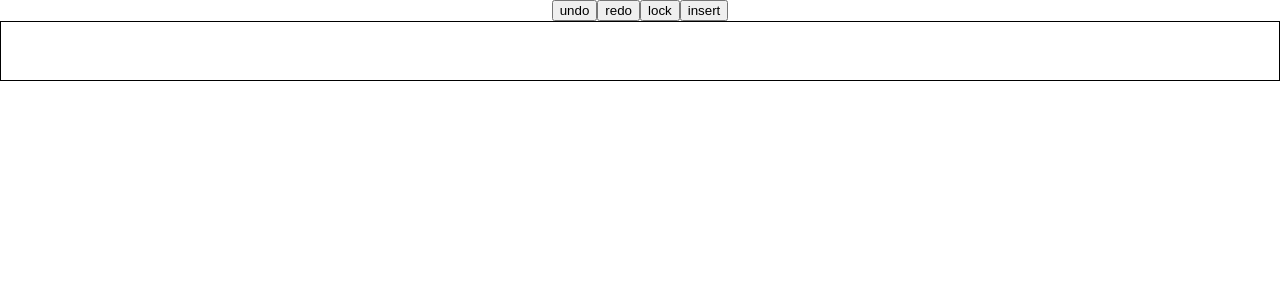
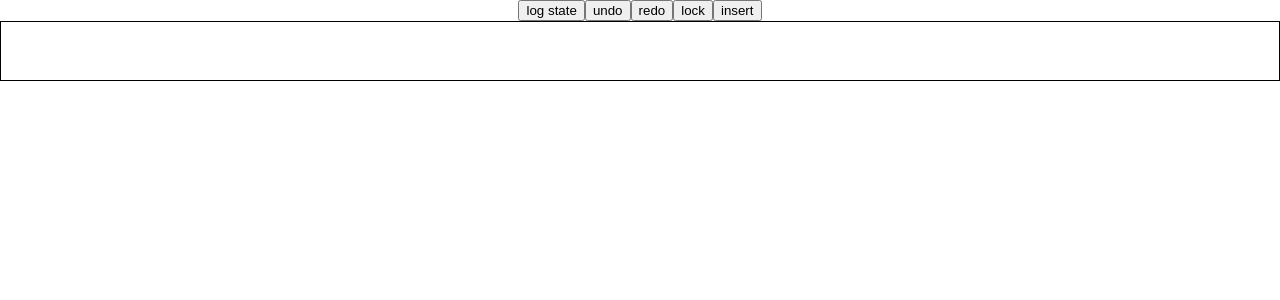
Before and after one commit to pruttned/draftjs-test, a React (Create React App) app: page / in a window 1280 px wide. Shown: the top 300 px of the page. Built offline with nearby package versions, Linux system fonts and the light colour scheme.

Commit message:
add content log btn

```diff
--- a/src/my-editor.js
+++ b/src/my-editor.js
@@ -7,7 +7,8 @@ import {
     RichUtils,
     Entity,
     AtomicBlockUtils,
-    SelectionState
+    SelectionState,
+    convertToRaw
 } from 'draft-js';
 import MyWidget from './my-widget';
 
@@ -40,6 +41,7 @@ class MyEditor extends React.Component {
         this.onEnterEditMode = this.onEnterEditMode.bind(this);
         this.onUndoClick = this.onUndoClick.bind(this);
         this.onRedoClick = this.onRedoClick.bind(this);
+        this.onLogStateClick = this.onLogStateClick.bind(this);
     }
 
     myBlockRenderer(block) {
@@ -57,6 +59,10 @@ class MyEditor extends React.Component {
         }
 
         return null;
+    }
+
+    onLogStateClick() {
+        console.log(convertToRaw(this.state.editorState.getCurrentContent()));
     }
 
     onUndoClick() {
@@ -97,6 +103,7 @@ class MyEditor extends React.Component {
         const {editorState, readOnly} = this.state;
         return (
             <div>
+                <button onClick={this.onLogStateClick}>log state</button>
                 <button onClick={this.onUndoClick}>undo</button>
                 <button onClick={this.onRedoClick}>redo</button>
                 <button onClick={this.onLockClick}>lock</button>
```
